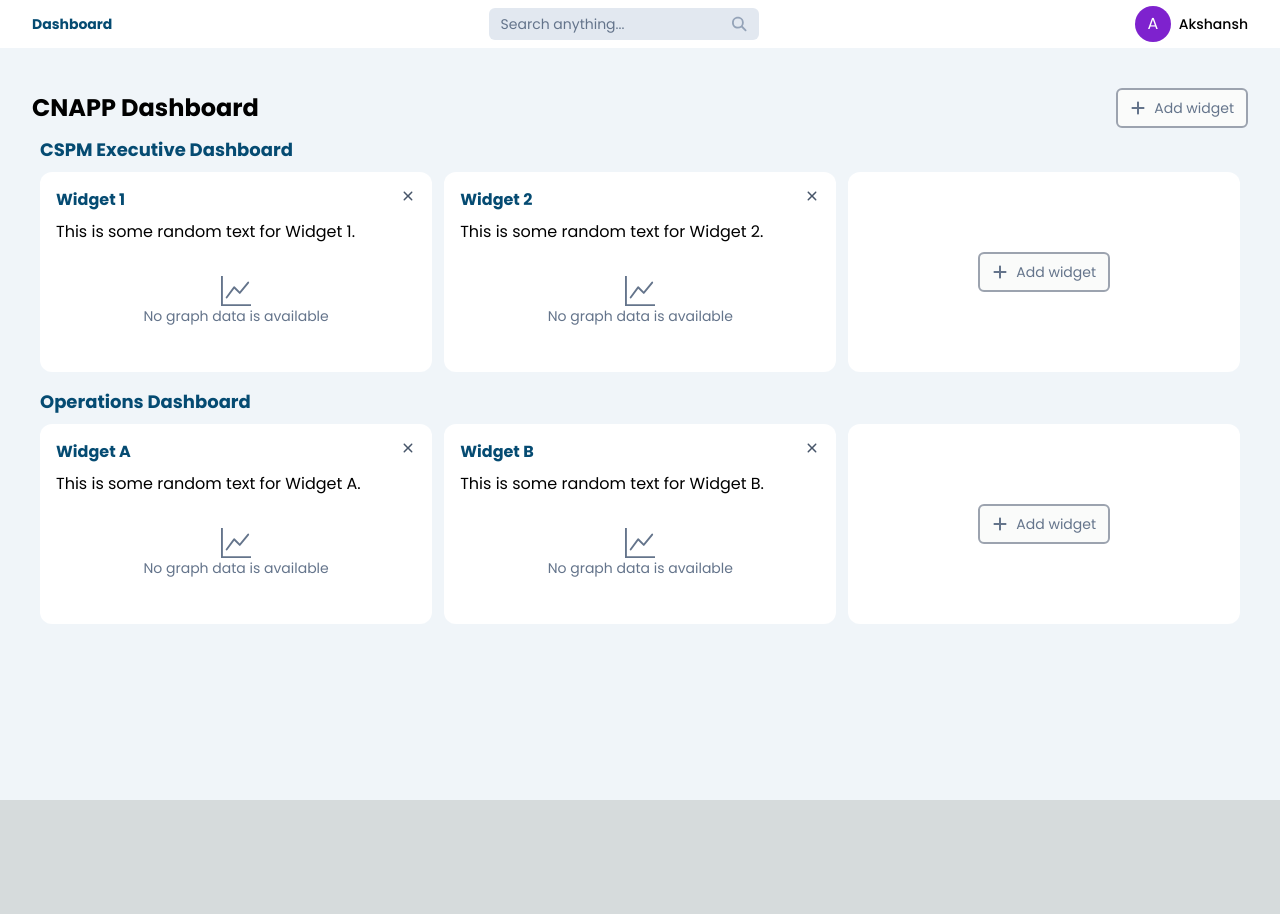
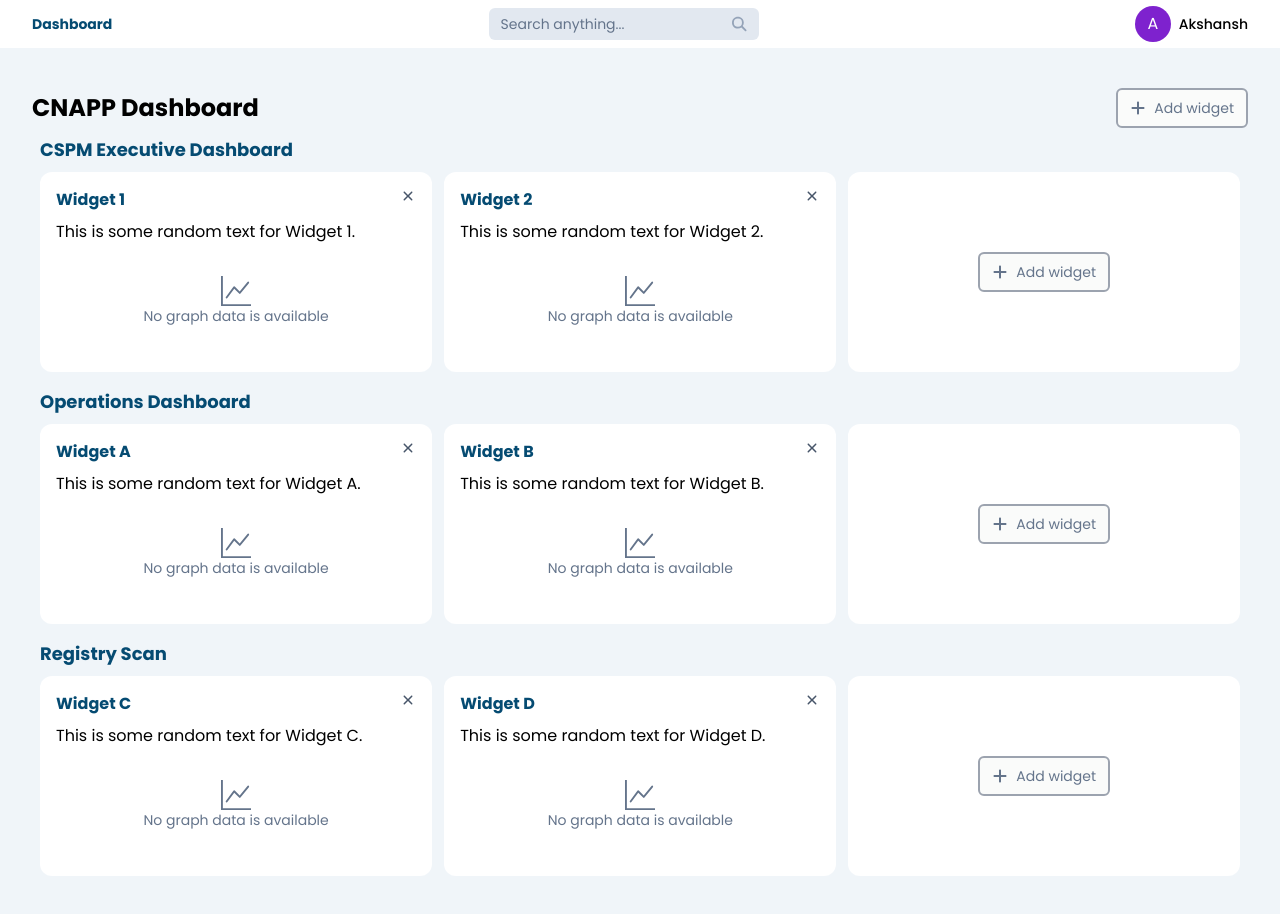
Before and after one commit to Akshansh029/dynamic-dashboard, a Next.js app: page /dashboard in a window 1280 px wide. Shown: the top 914 px of the page. Before the commit the page ends 800 px from the top, so only its background shows below. Built offline with nearby package versions, Linux system fonts and the light colour scheme.

Commit message:
Added handleOpenSidebar

```diff
--- a/app/components/addWidgetButton.jsx
+++ b/app/components/addWidgetButton.jsx
@@ -1,9 +1,13 @@
+"use client";
 import React from "react";
 import { FaPlus } from "react-icons/fa6";
 
-const AddWidgetButton = () => {
+const AddWidgetButton = ({ handleOpenSidebar }) => {
   return (
-    <button className="rounded-md bg-[#fafbfa] border-2 border-gray-400 px-3 py-2 flex items-center gap-2 transition-all active:translate-y-1">
+    <button
+      className="rounded-md bg-[#fafbfa] border-2 border-gray-400 px-3 py-2 flex items-center gap-2 transition-all active:scale-75"
+      onClick={handleOpenSidebar}
+    >
       <FaPlus className="text-slate-500 " size={16} />
       <p className="text-slate-500 text-sm">Add widget</p>
     </button>
--- /dev/null
+++ b/app/components/widgetSidebar.jsx
@@ -0,0 +1,24 @@
+import React from "react";
+
+const WidgetSidebar = ({ closeSidebar }) => {
+  return (
+    <>
+      <div
+        className="fixed inset-0 bg-black opacity-50 z-30"
+        onClick={closeSidebar}
+      ></div>
+      <div className="h-full w-2/5 bg-white z-50 absolute top-0 right-0">
+        <div className="header h-fit bg-[#13147c] p-2">
+          <h1 className="font-semibold text-white text-base ">Add widget</h1>
+        </div>
+        <div className="content h-full p-4">
+          <p className="text-sm text-black font-medium">
+            Personalize your dashboard by adding the following widget
+          </p>
+        </div>
+      </div>
+    </>
+  );
+};
+
+export default WidgetSidebar;
--- a/app/dashboard/page.jsx
+++ b/app/dashboard/page.jsx
@@ -1,16 +1,27 @@
-// Page.jsx
 "use client";
 import React, { useState } from "react";
 import AddWidgetButton from "../components/AddWidgetButton";
 import { initialDashboardData } from "@/dashboardData";
 import Widget from "../components/Widget";
+import WidgetSidebar from "../components/WidgetSidebar";
 
 const Page = () => {
   const [dashboardData, setDashboardData] = useState(initialDashboardData);
+  const [openSidebar, setOpenSidebar] = useState(false);
+
+  const handleOpenSidebar = (e) => {
+    e.preventDefault();
+    setOpenSidebar(true);
+    console.log("Opening");
+  };
+
+  const handleCloseSidebar = () => {
+    setOpenSidebar(false);
+  };
 
   const removeWidget = (categoryId, widgetId) => {
-    setDashboardData((prevData) => {
-      const updatedCategories = prevData.categories.map((category) => {
+    setDashboardData((prev) => {
+      const updatedCategories = prev.categories.map((category) => {
         if (category.categoryId === categoryId) {
           return {
             ...category,
@@ -26,11 +37,12 @@ const Page = () => {
   };
 
   return (
-    <div className="h-full bg-[#f0f5f9] py-10 px-8">
+    <div className="h-full bg-[#f0f5f9] py-10 px-8 relative">
+      {openSidebar && <WidgetSidebar closeSidebar={handleCloseSidebar} />}
       <div className="">
         <div className="w-full flex items-center justify-between">
           <h1 className="text-2xl font-semibold text-black">CNAPP Dashboard</h1>
-          <AddWidgetButton />
+          <AddWidgetButton handleOpenSidebar={handleOpenSidebar} />
         </div>
         <div className="category-container px-2 py-2 flex flex-col gap-4">
           {dashboardData.categories.map((category) => (
@@ -46,11 +58,11 @@ const Page = () => {
                     widgetId={widget.widgetId}
                     widgetName={widget.widgetName}
                     widgetText={widget.widgetText}
-                    onRemove={removeWidget} // Pass function as prop
+                    onRemove={removeWidget}
                   />
                 ))}
                 <div className="flex w-[400px] h-[200px] bg-white rounded-xl items-center justify-center">
-                  <AddWidgetButton />
+                  <AddWidgetButton handleOpenSidebar={handleOpenSidebar} />
                 </div>
               </div>
             </div>
--- a/dashboardData.js
+++ b/dashboardData.js
@@ -32,6 +32,22 @@ export const initialDashboardData = {
         },
       ],
     },
+    {
+      categoryId: 3,
+      categoryName: "Registry Scan",
+      widgets: [
+        {
+          widgetId: 1,
+          widgetName: "Widget C",
+          widgetText: "This is some random text for Widget C.",
+        },
+        {
+          widgetId: 2,
+          widgetName: "Widget D",
+          widgetText: "This is some random text for Widget D.",
+        },
+      ],
+    },
   ],
 };
 
```
